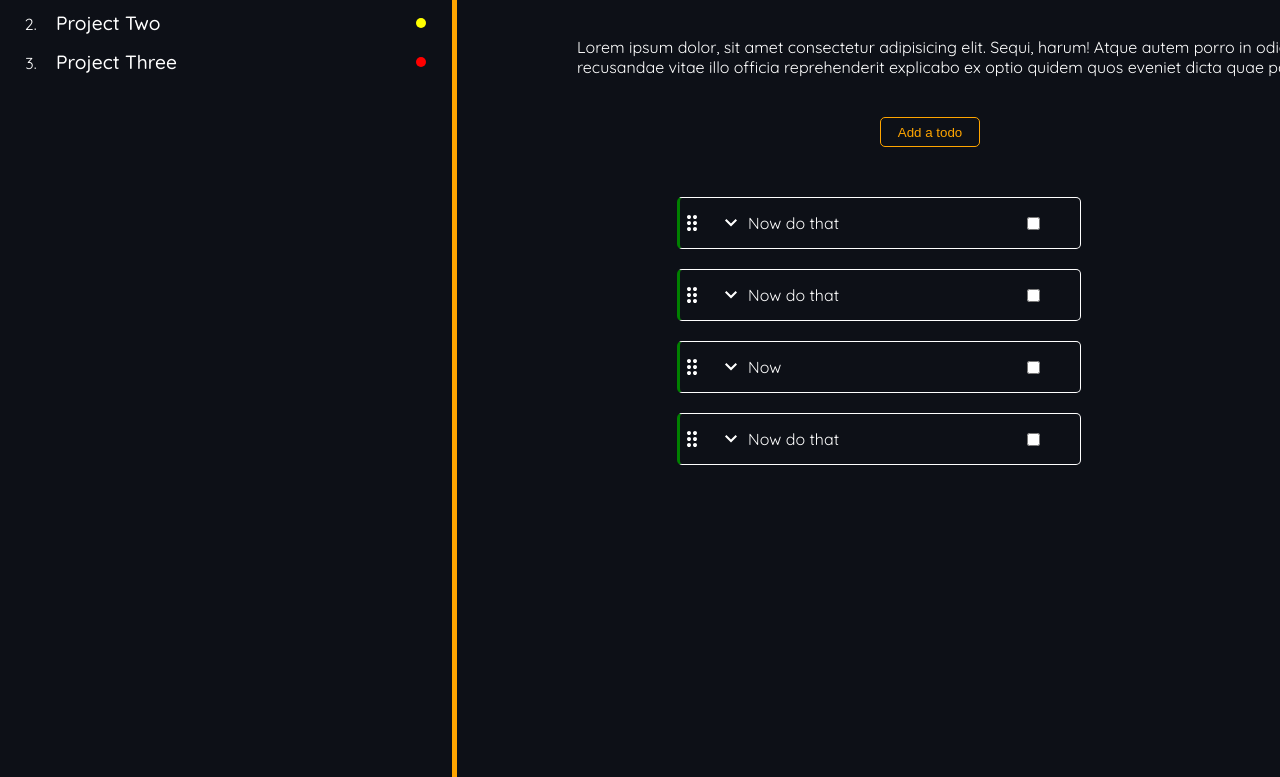
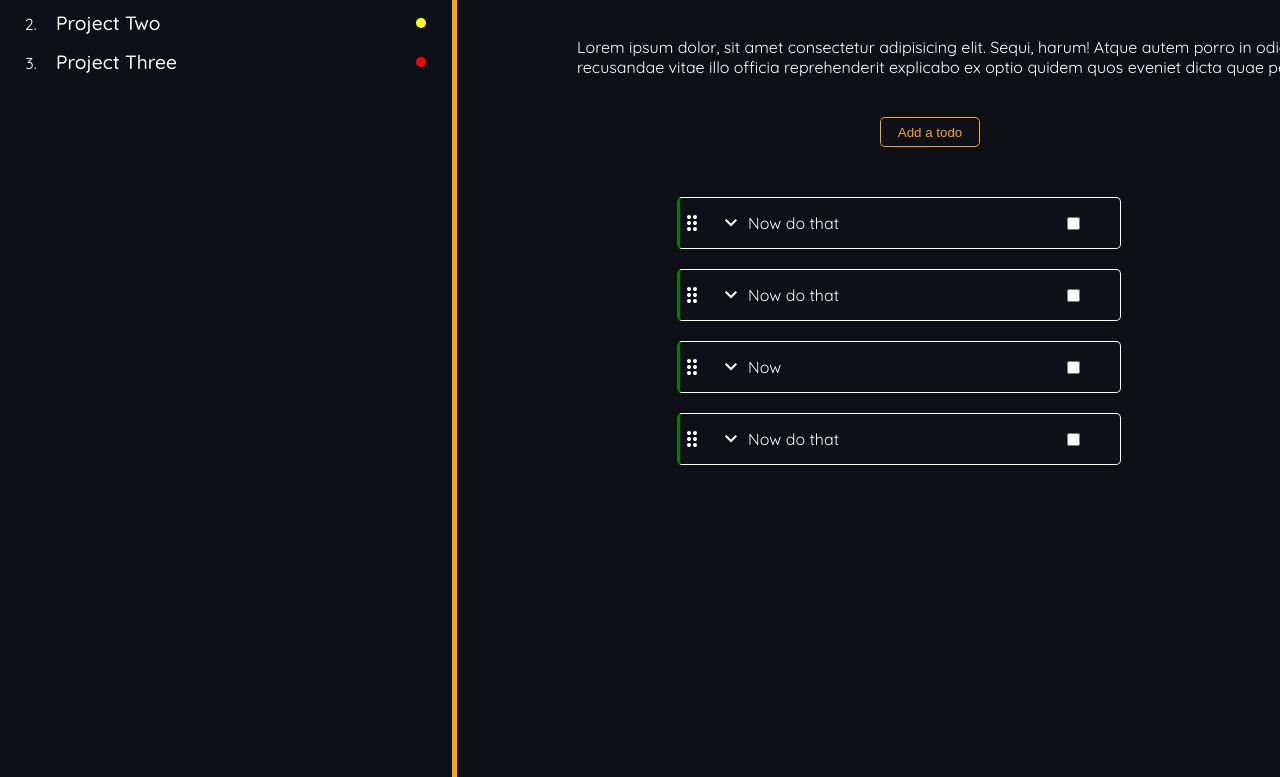
Before and after one commit to saminahmed22/todOdin, a website built with webpack: page src/template.html in a window 1280 px wide. Shown: the part 165-942 px from the top of the page. Built offline with nearby package versions, Linux system fonts and the light colour scheme.

Commit message:
feat: add min size to todo cards

```diff
--- a/src/styles.css
+++ b/src/styles.css
@@ -220,6 +220,8 @@ main {
     font-size: 3.5rem;
     font-weight: 600;
     padding: 40px 0 0 80px;
+    width: 800px;
+    word-wrap: break-word;
 }
 
 .actBtns {
@@ -307,7 +309,13 @@ main {
 
 .ToDo {
     height: 50px;
-    width: 400px;
+    width: 440px;
+
+    min-height: 50px;
+    min-width: 440px;
+
+    /* height: fit-content;
+    width: fit-content; */
 
     border: 1px solid white;
     border-left: 3px solid green;
```
